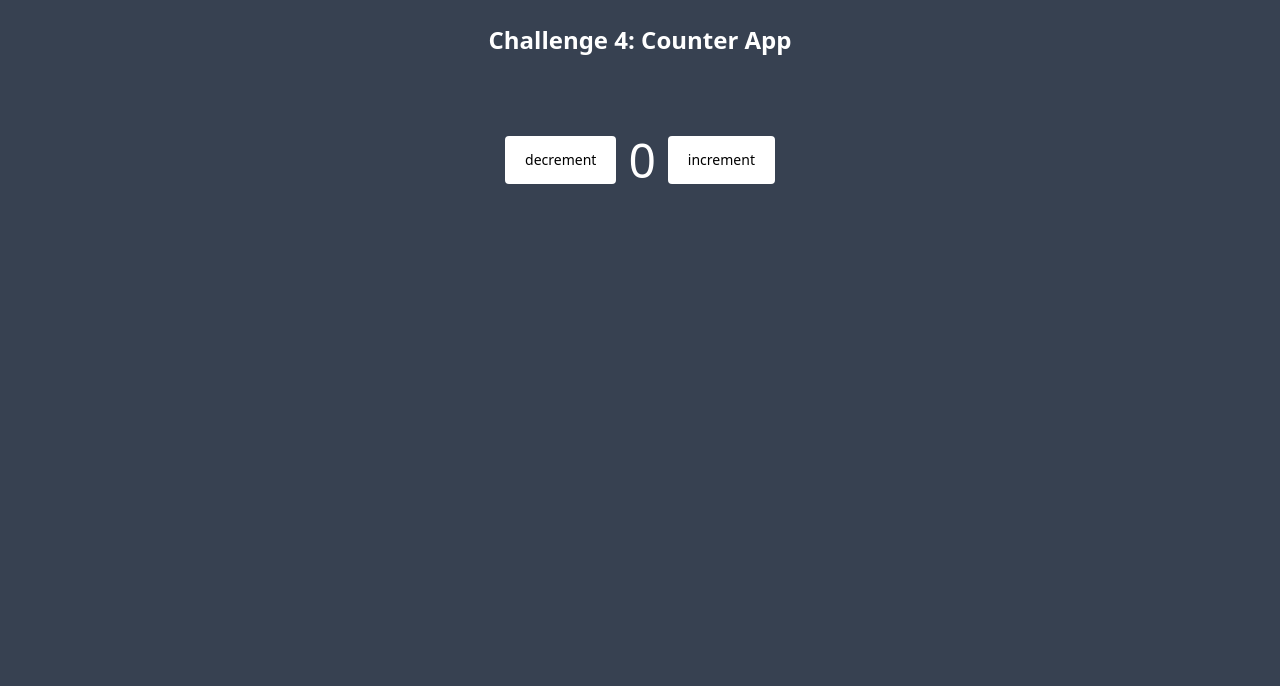
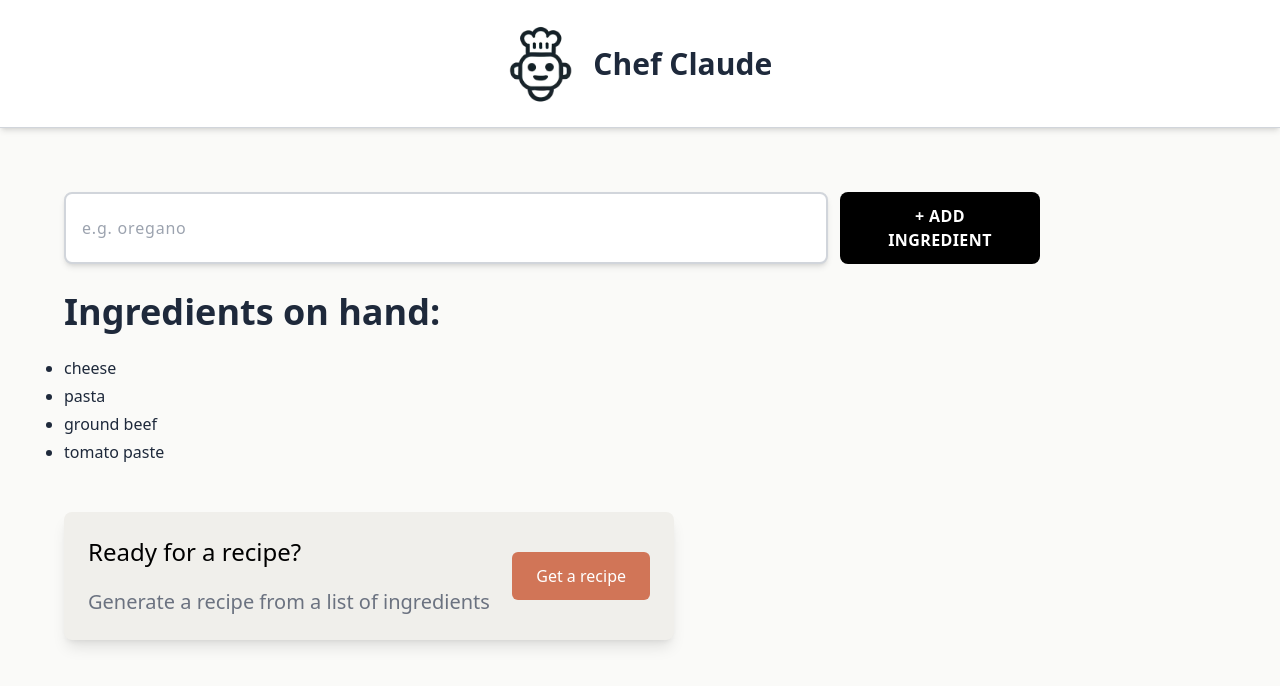
Before and after one commit to Tech-Rocket/chef-claude, a React (Vite) app: page / in a window 1280 px wide. Shown: the top 686 px of the page. Built offline with nearby package versions, Linux system fonts and the light colour scheme.

Commit message:
Refactor App component to restore Header and Main, remove CounterApp; update CounterApp to display count directly

```diff
--- a/src/App.jsx
+++ b/src/App.jsx
@@ -1,14 +1,13 @@
 import Main from "./components/Main";
 import Header from "./components/Header";
-import JokeApp from "./components/Joke/JokeApp";
-import CounterApp from "./components/Challenge/Counter/CounterApp";
+// import JokeApp from "./components/Joke/JokeApp";
+// import CounterApp from "./components/Challenge/Counter/CounterApp";
 
 function App() {
   return (
     <section className="text-slate-800 antialiased min-h-screen bg-[#FAFAF8]">
-      {/* <Header />
-      <Main /> */}
-      <CounterApp />
+      <Header />
+      <Main />
     </section>
   );
 }
--- a/src/components/Challenge/Counter/CounterApp.jsx
+++ b/src/components/Challenge/Counter/CounterApp.jsx
@@ -1,5 +1,4 @@
 import { useState } from "react";
-import Count from "./Count";
 
 export default function CounterApp() {
   const [count, setCount] = useState(0);
@@ -24,7 +23,7 @@ export default function CounterApp() {
           >
             decrement
           </button>
-          <Count />
+          <h1 className="text-2xl font-semibold">{count}</h1>
           <button
             onClick={incrementCount}
             className="px-5 py-1.5 bg-white rounded text-black text-sm font-medium"
```
